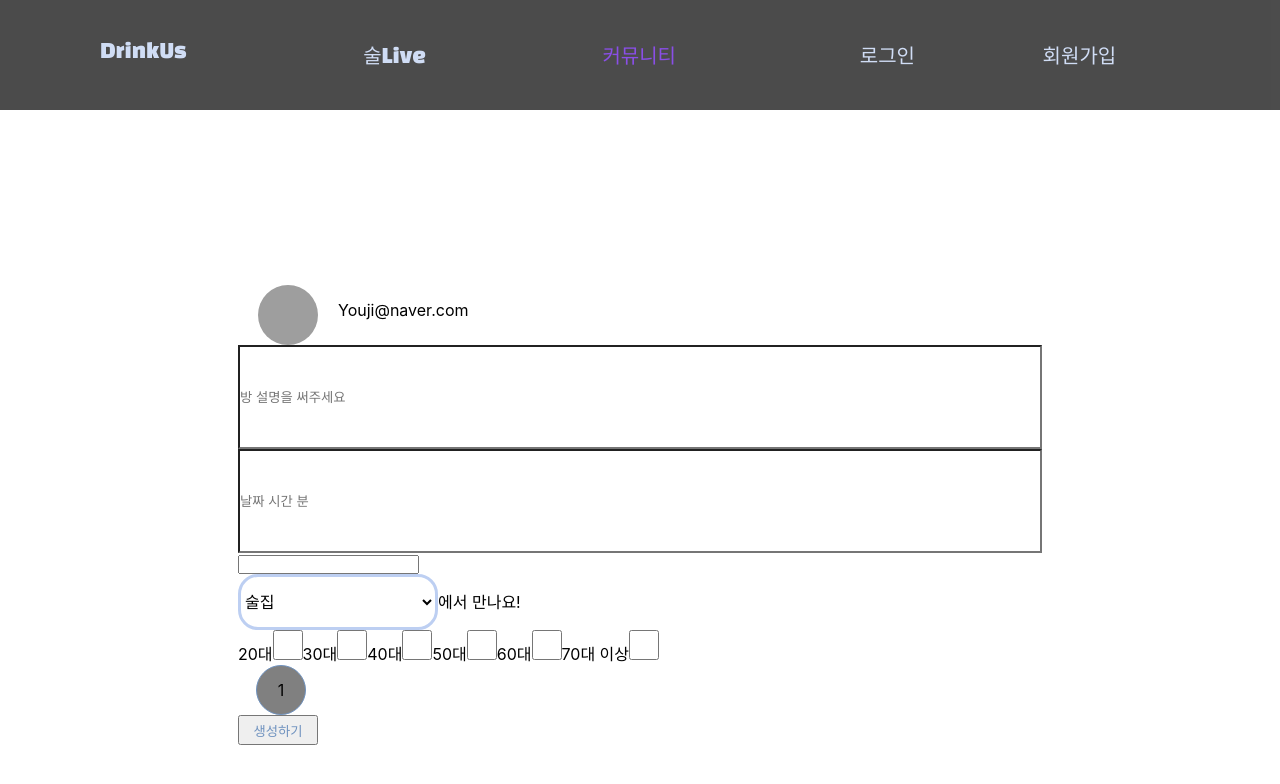
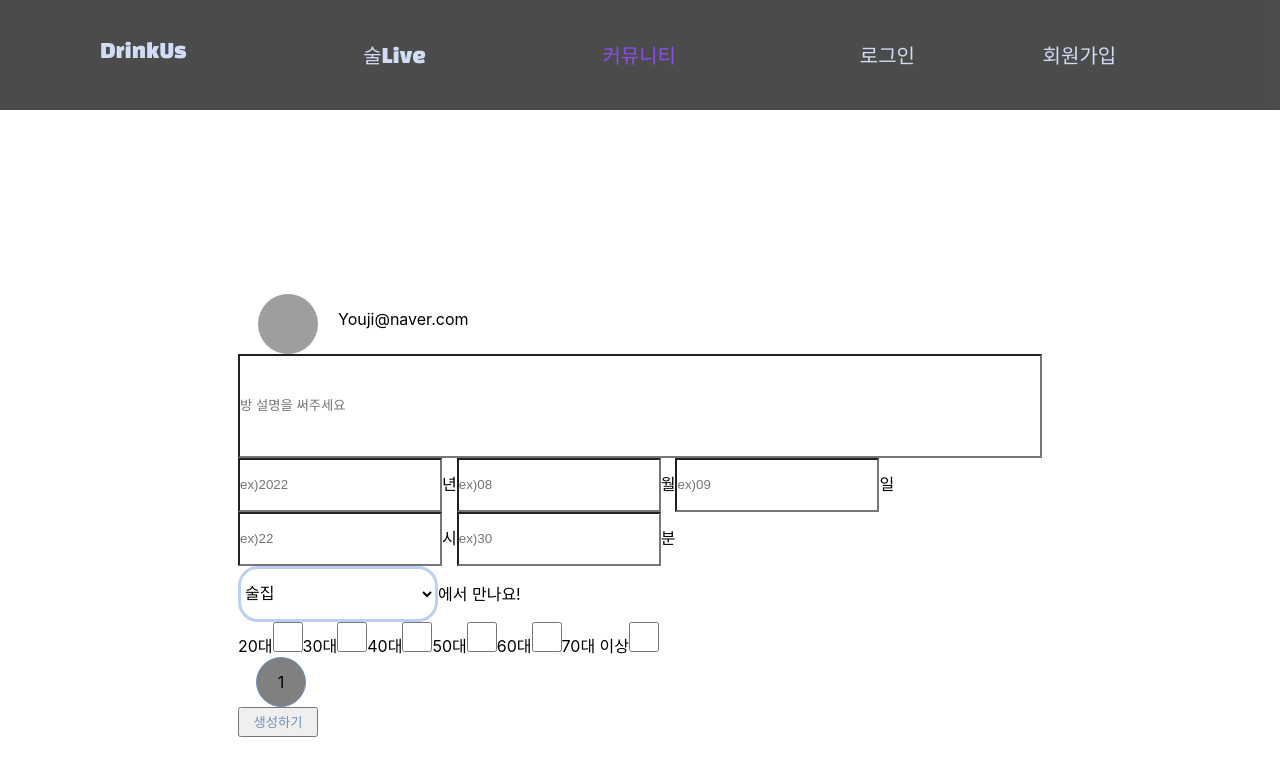
Before and after one commit to minwoo9629/DrinkUs, a React (Create React App) app in the folder FrontEnd/: page /calendar/create in a window 1280 px wide. Shown: the top 784 px of the page. Built offline with nearby package versions, Linux system fonts and the light colour scheme; grey boxes are pictures that could not be loaded; the HTML template or start-up script is replaced by a standard one; a web font is replaced by a local one.

Commit message:
[chore] 캘린더 생성 시간 인풋 변경

```diff
--- a/FrontEnd/src/pages/calendarcommunity/CreateCalendar.js
+++ b/FrontEnd/src/pages/calendarcommunity/CreateCalendar.js
@@ -17,6 +17,12 @@ const InputForm = styled.input`
   background-color: white;
   width: 800px;
   height: 100px;
+`
+
+const DateInputForm = styled.input`
+  background-color: white;
+  width: 200px;
+  height: 50px;
 `
 
 const CheckBoxForm = styled.input`
@@ -77,24 +83,24 @@ const CreateCalendar = () => {
   const onCalendarInfoSubmit = (e) => {
     e.preventDefault();
     // 내용 유효 체크
-    if (calendarInfo.calendarContent.length === 0) {
-      alert("내용을 입력해 주세요.");
-    }
+    // if (calendarInfo.calendarContent.length === 0) {
+    //   alert("내용을 입력해 주세요.");
+    // }
 
-    // 날짜 유효 체크
-    if (calendarInfo.calendarDatetime.length === 0) {
-      alert("날짜를 입력해 주세요.");
-    }
+    // // 날짜 유효 체크
+    // if (calendarInfo.calendarDatetime.length === 0) {
+    //   alert("날짜를 입력해 주세요.");
+    // }
 
-    // 인원 유효 체크
-    if (calendarInfo.peopleLimit.length === 0) {
-      alert("최대인원을 입력해 주세요.");
-    }
+    // // 인원 유효 체크
+    // if (calendarInfo.peopleLimit.length === 0) {
+    //   alert("최대인원을 입력해 주세요.");
+    // }
 
     client
       .post("calendar", {
         calendarContent: calendarInfo.calendarContent,
-        calendarDatetime: calendarInfo.calendarDatetime,
+        calendarDatetime: dateState.year + dateState.month + dateState.day + dateState.hour + dateState.minute,
         peopleLimit: calendarInfo.peopleLimit,
         place: calendarInfo.place,
         ages: ageCheckedItems,
@@ -133,7 +139,17 @@ const CreateCalendar = () => {
   };
 
   // 날짜 형식
-  const [startDate, setStartDate] = useState(new Date());
+  const [dateState, setDateState] = useState({
+    year: '',
+    month: '',
+    day: '',
+    hour: '',
+    minute: ''
+  });
+
+  const onDaterInfoInput = (e) => {
+    setDateState({...dateState, [e.target.name]: e.target.value})
+  };
 
   return (
     <>
@@ -152,15 +168,43 @@ const CreateCalendar = () => {
             </InputForm>
           </div>
           <div>
-            <InputForm
-              value={calendarInfo.calendarDatetime}
-              name="calendarDatetime"
-              placeholder="날짜 시간 분"
-              onChange={onCalendarInfoInput}
+            <DateInputForm
+              value={dateState.year}
+              name="year"
+              placeholder="ex)2022"
+              onChange={onDaterInfoInput}
               required>
-            </InputForm>
-            <ReactDatePicker
-            />
+            </DateInputForm>년
+            <DateInputForm
+              value={dateState.month}
+              name="month"
+              placeholder="ex)08"
+              onChange={onDaterInfoInput}
+              required>
+            </DateInputForm>월
+            <DateInputForm
+              value={dateState.day}
+              name="day"
+              placeholder="ex)09"
+              onChange={onDaterInfoInput}
+              required>
+            </DateInputForm>일
+          </div>
+          <div>
+            <DateInputForm
+              value={dateState.hour}
+              name="hour"
+              placeholder="ex)22"
+              onChange={onDaterInfoInput}
+              required>
+            </DateInputForm>시
+            <DateInputForm
+              value={dateState.minute}
+              name="minute"
+              placeholder="ex)30"
+              onChange={onDaterInfoInput}
+              required>
+            </DateInputForm>분
           </div>
           <div>
             <SelectBox
```
